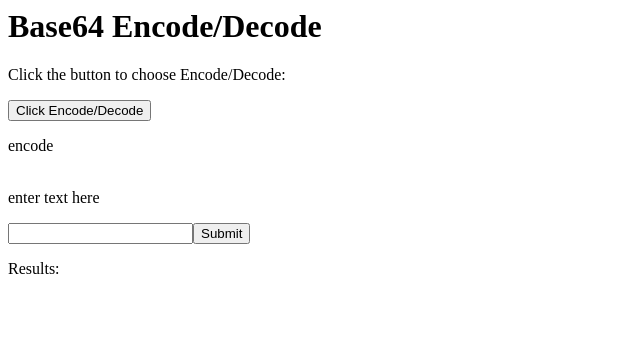
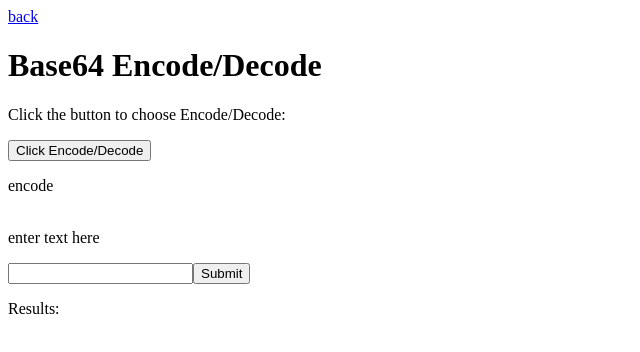
Before and after one commit to PMK2007/mks-stuff, a plain HTML site: page docs/base64/index.html in a window 1280 px wide. Shown: the whole page, without its empty margins (0-640 px from the left). Drawn offline with Linux system fonts and the light colour scheme.

Commit message:
update index.html

```diff
--- a/docs/base64/index.html
+++ b/docs/base64/index.html
@@ -1,3 +1,5 @@
+<a href="https://pmk2007.github.io">back</a>
+<br>
 <title>Base64 Encode/Decode</title>
 <h1>Base64 Encode/Decode</h1>
 
```
Also changed, not shown: docs/dereferrer/index.html (+2 -0 lines), docs/unblock/index.html (+2 -0 lines).
